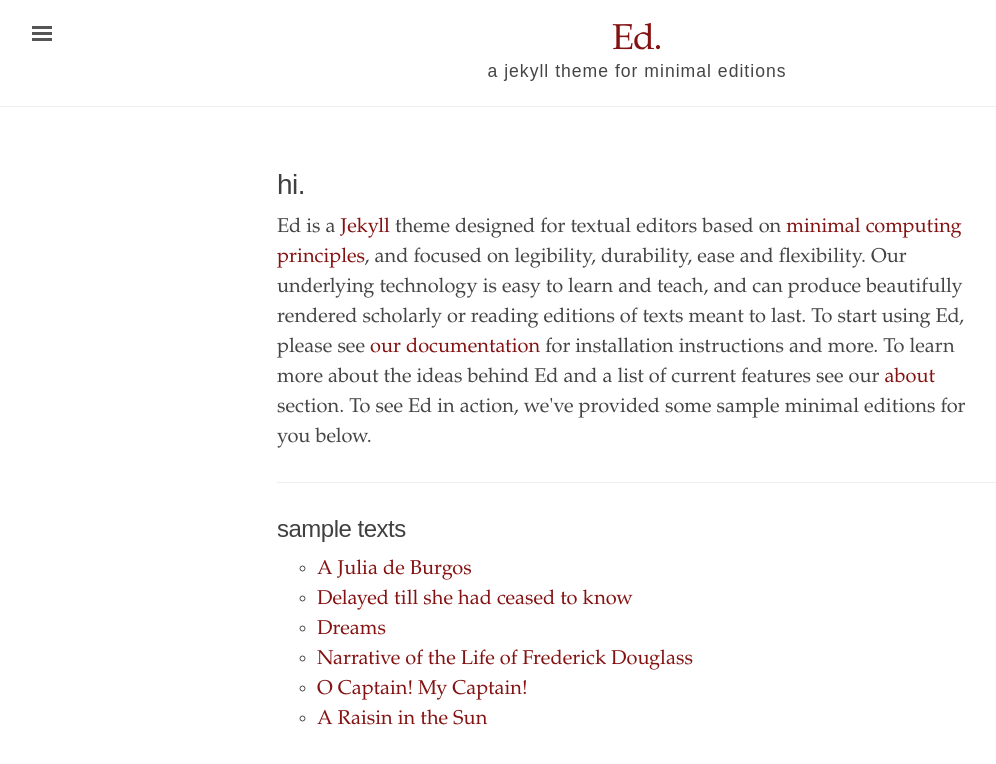
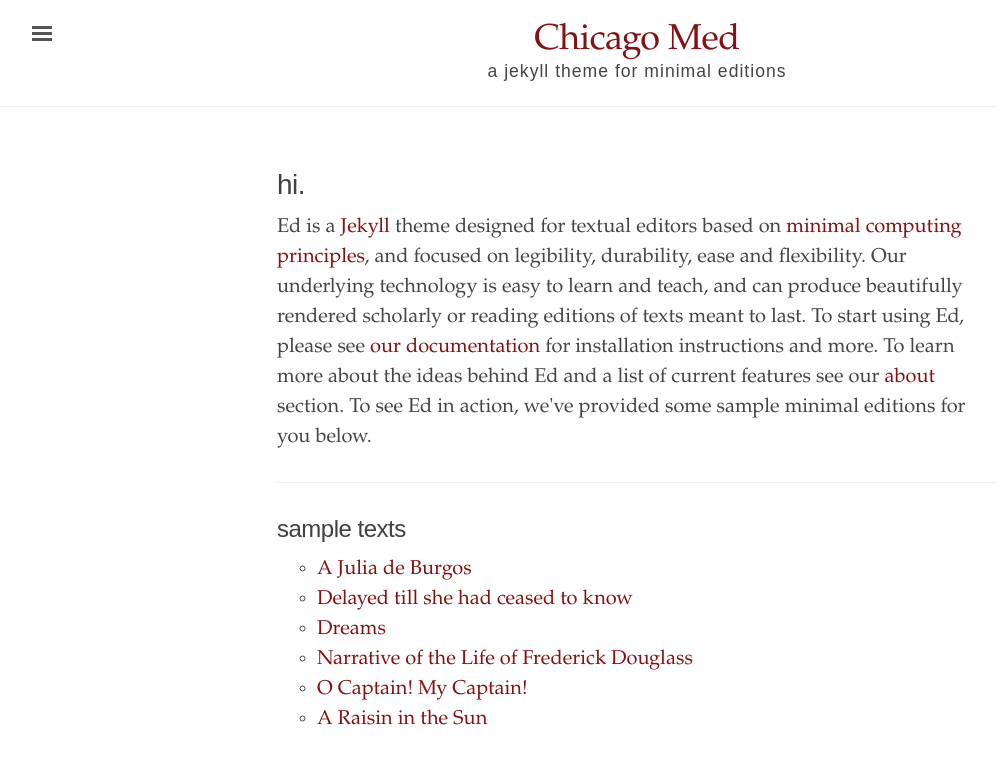
Before and after one commit to Kendellpewitt/chicagomedpractice, a Jekyll site: the page built from index.html, in a window 1280 px wide. Shown: the top 764 px of the page, without its empty margins (3-999 px from the left). Built offline with Jekyll 4.4.1, drawn with Linux system fonts in a browser that asks for light colours.

Commit message:
Changed website title

```diff
--- a/_config.yml
+++ b/_config.yml
@@ -1,7 +1,7 @@
 # Built with Jekyll 3.6.0
 
 # Setup
-title:               Ed.
+title:               Chicago Med
 tagline:             'a jekyll theme for minimal editions'
 description:         'Ed is a Jekyll theme designed for textual editors based on minimal computing principles, and focused on legibility and flexibility.'
 url:                 'http://minicomp.github.io'
```
